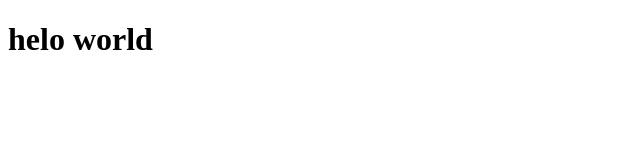
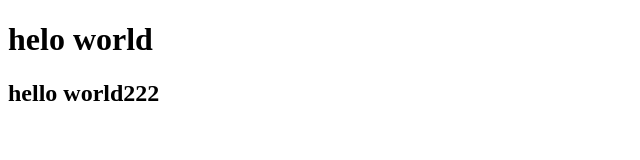
Before and after one commit to shakhriyor080/Test, a plain HTML site: page index.html in a window 1280 px wide. Shown: the whole page, without its empty margins (0-640 px from the left). Drawn offline with Linux system fonts and the light colour scheme.

Commit message:
10 qatorga uzgartirdim

```diff
--- a/index.html
+++ b/index.html
@@ -7,5 +7,6 @@
 </head>
 <body>
     <h1>helo world</h1>
+    <h2>hello world222</h2>
 </body>
 </html>
```
